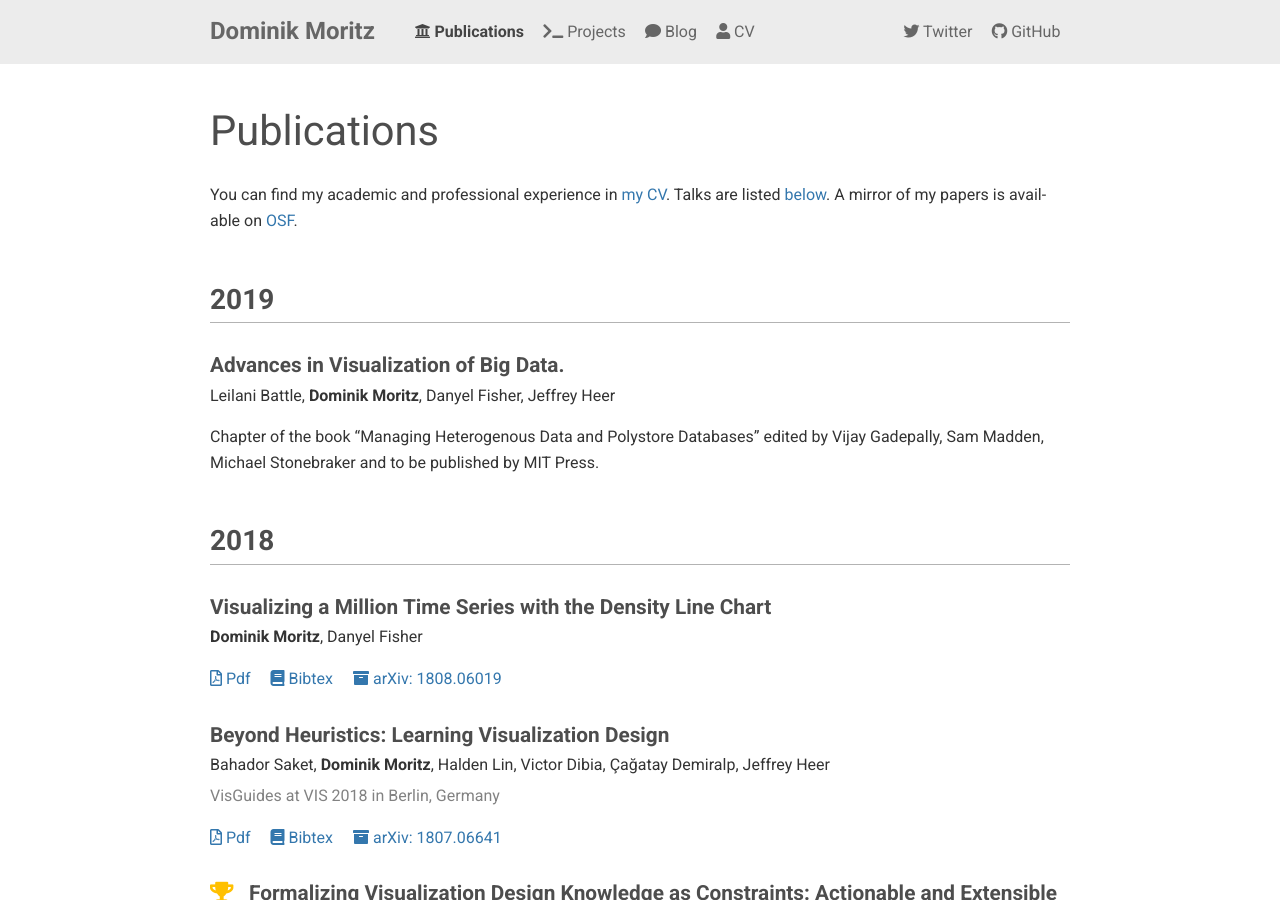
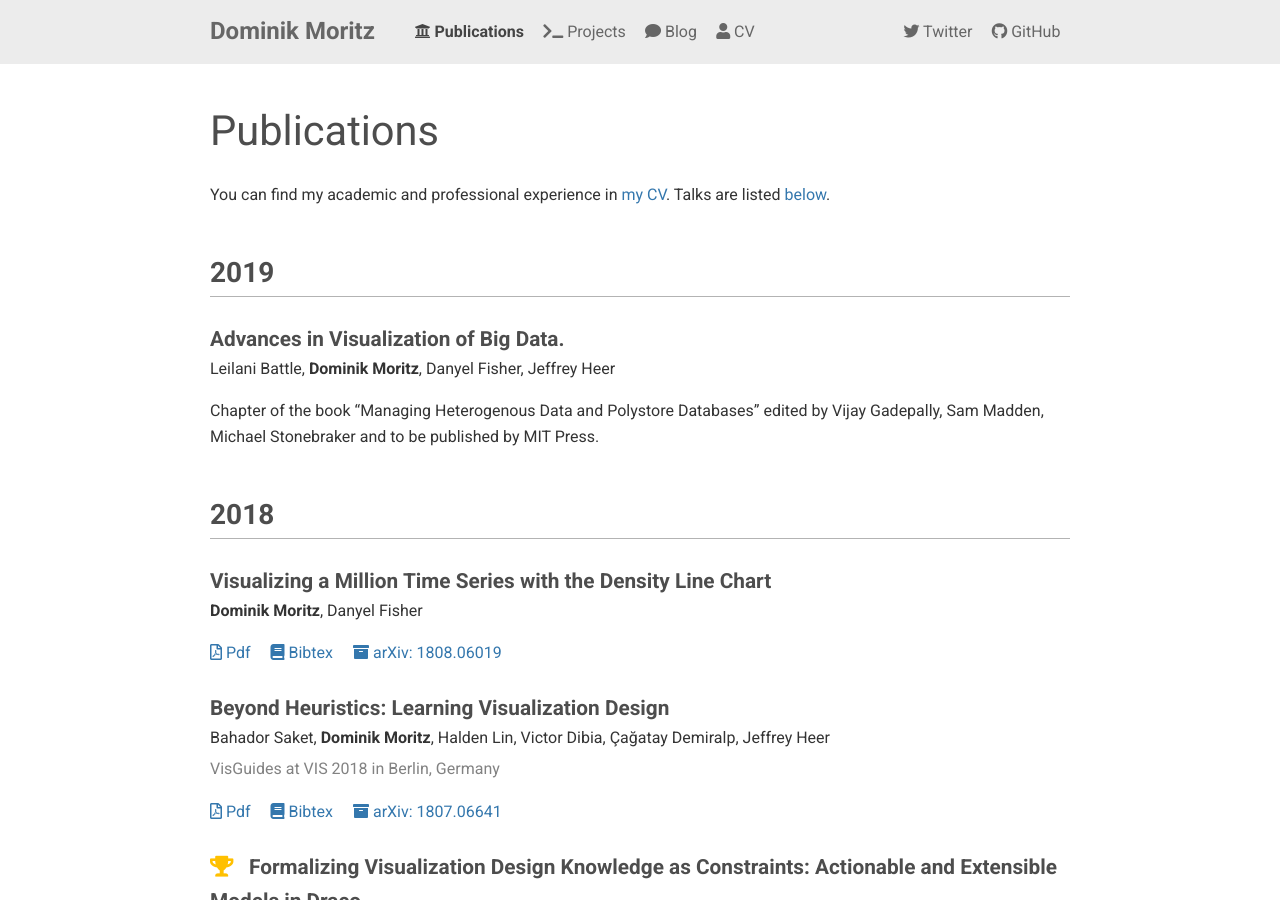
Before and after one commit to domoritz/domoritz.github.io, a Jekyll site: the page built from publications.md, in a window 1280 px wide and 900 px high. Built offline with Jekyll 4.4.1, drawn with Linux system fonts in a browser that asks for light colours; nearby versions of some CDN libraries.

Commit message:
Remove OSF link

```diff
--- a/publications.md
+++ b/publications.md
@@ -4,7 +4,7 @@ permalink: /publications/
 title: Publications
 ---
 
-You can find my academic and professional experience in [my CV]({{ 'cv.html' | relative_url  }}). Talks are listed [below](#talks). A mirror of my papers is available on [OSF](https://osf.io/k7n9v/).
+You can find my academic and professional experience in [my CV]({{ 'cv.html' | relative_url  }}). Talks are listed [below](#talks).
 
 {% assign pubyears = site.data.publications | group_by:"year" %}
 {% for year in pubyears %}
```
